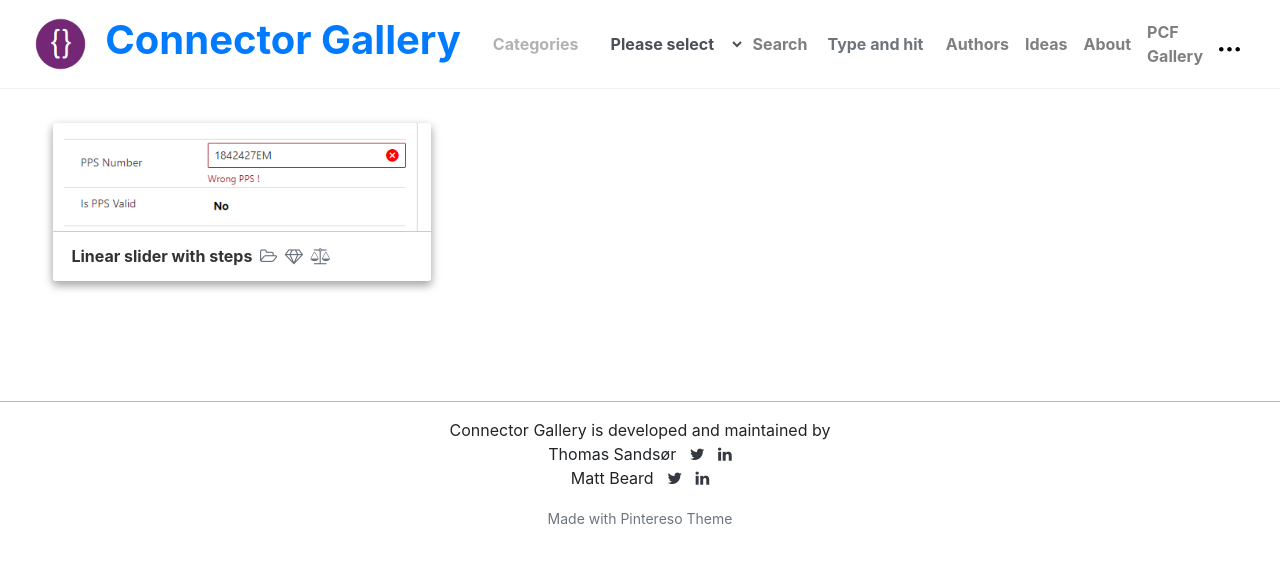
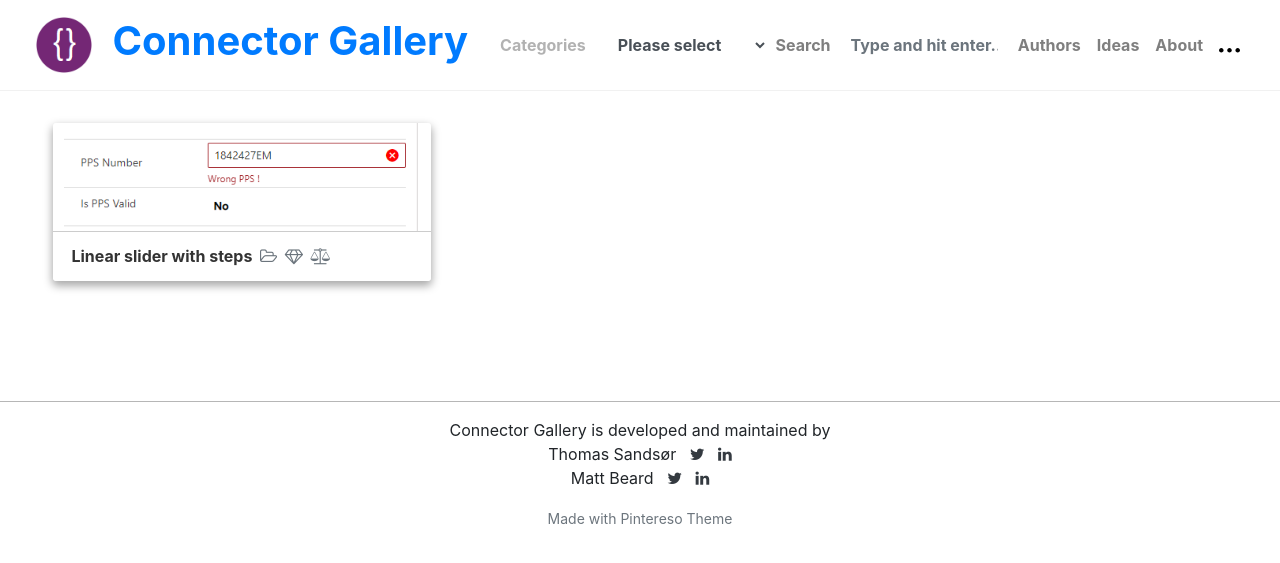
Before and after one commit to thomassandsor/connector.gallery, a Jekyll site: the page built from index.html, in a window 1280 px wide. Shown: the top 563 px of the page. Built offline with Jekyll 4.4.1, drawn with Linux system fonts in a browser that asks for light colours; nearby versions of some CDN libraries; library files that are not in the unit come from our copies; the list of posts is cut into pages by our own code; comment, search, counter and statistics services are not loaded.

Commit message:
Update menu-header.html

```diff
--- a/_includes/menu-header.html
+++ b/_includes/menu-header.html
@@ -7,10 +7,11 @@
 </li>
 <li class="nav-item">
     <a class="nav-link" href="{{site.baseurl}}/about">About</a>
-</li>
+<!--</li>
 <li class="nav-item">
     <a class="nav-link" href="https://www.pcf.gallery"> PCF Gallery</a>
 </li>
+-->
 
 <!--
 <li class="nav-item">
@@ -30,7 +31,7 @@
 	</a>
 	<div class="dropdown-menu dropdown-menu-right shadow-lg" aria-labelledby="dropdown01">
 		<span class="dropdown-item">
-			<a class="nav-link" href="{{site.baseurl}}/submit">Submit a new PCF Control</a>
+			<a class="nav-link" href="{{site.baseurl}}/submit">Submit a new CONNECTOR</a>
 		</span>
 	</div>
 </li>
```
